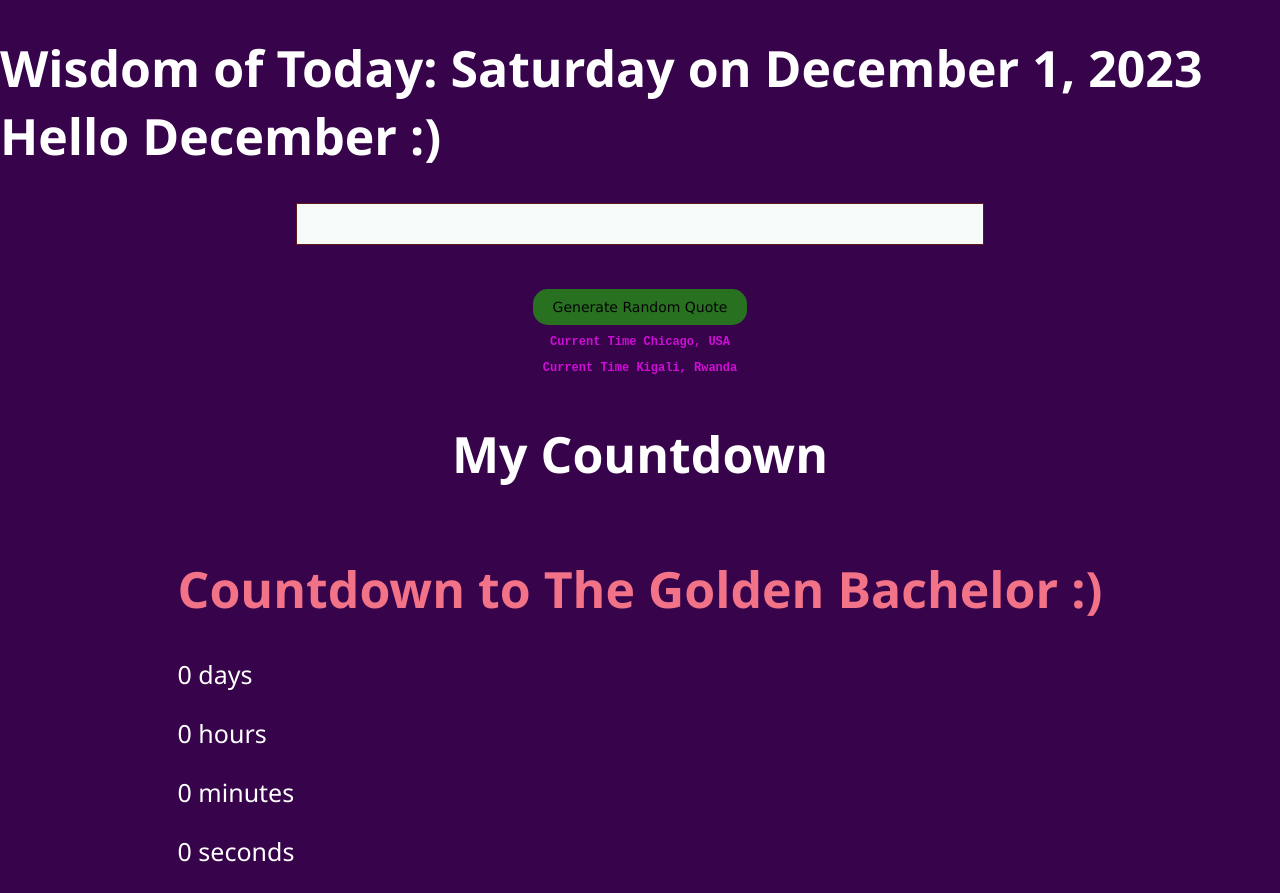
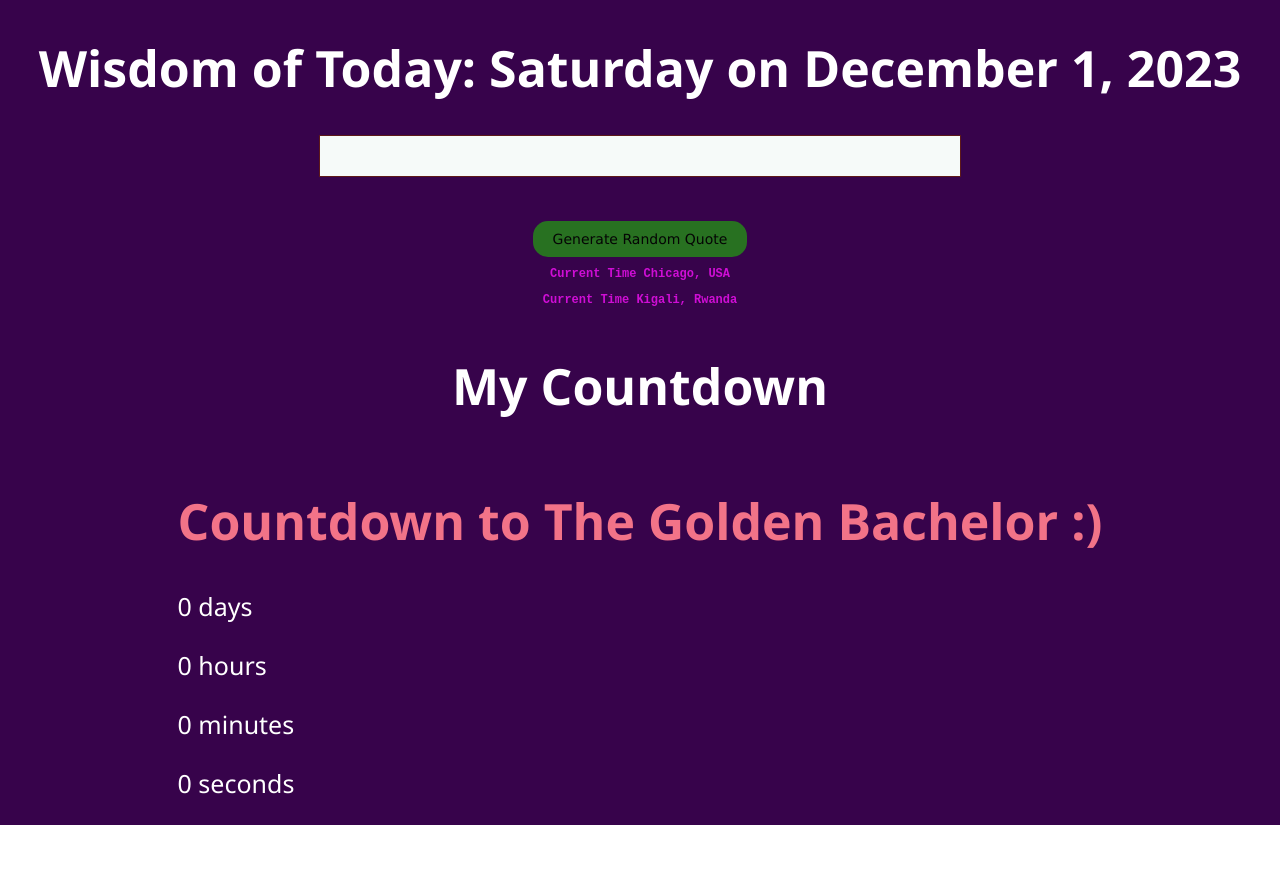
Before and after one commit to Lande21/RandomQuote, a React (Create React App) app: page / in a window 1280 px wide. After the commit the page ends 825 px from the top, so only its background shows below. Built offline with nearby package versions, Linux system fonts and the light colour scheme; no server answers.

Commit message:
adding target date

```diff
--- a/src/QuoteDisplay.js
+++ b/src/QuoteDisplay.js
@@ -61,7 +61,7 @@ function QuoteDisplay() {
   return (
     <div>
 
-      <h1>Wisdom of Today: Saturday on December 1, 2023 Hello December :)</h1>
+      <h1>Wisdom of Today: Saturday on December 1, 2023 </h1>
       <div class="quote-container">
       <blockquote className="quote">{quote}
       </blockquote>
```
